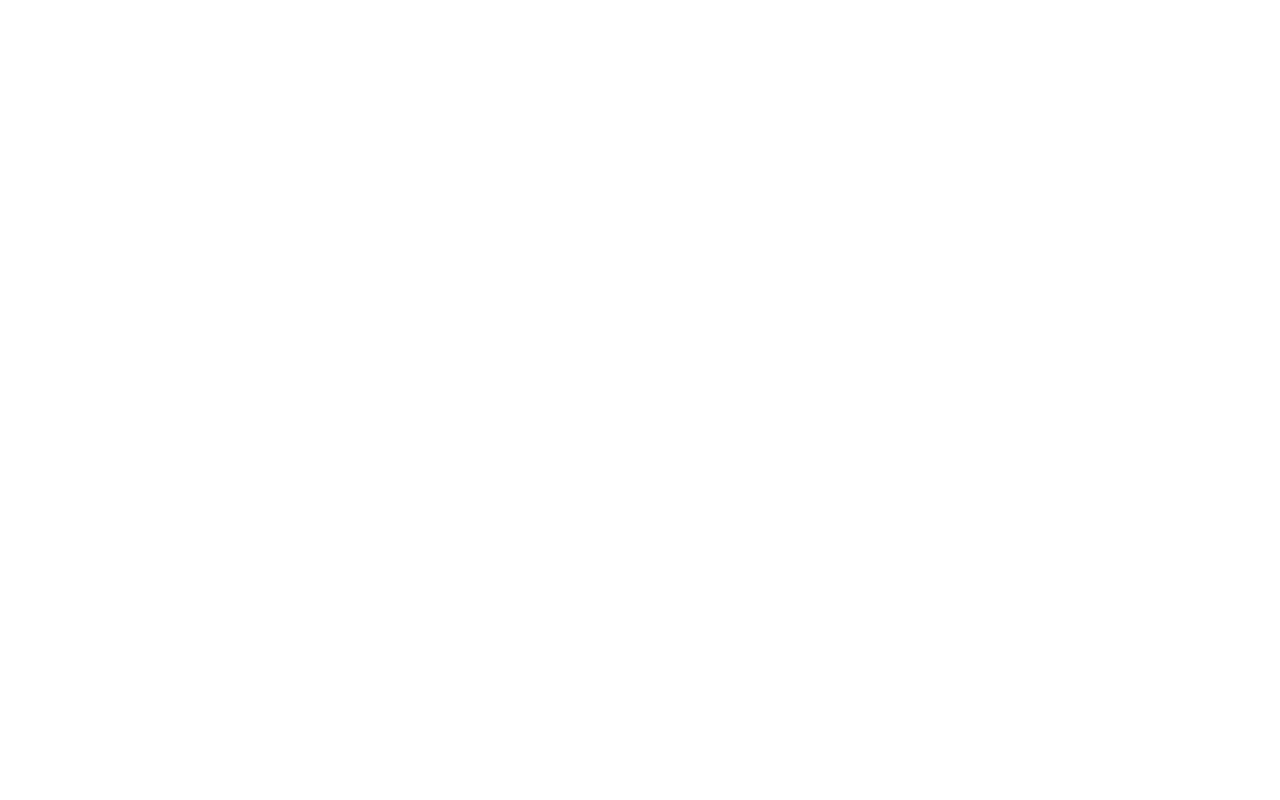
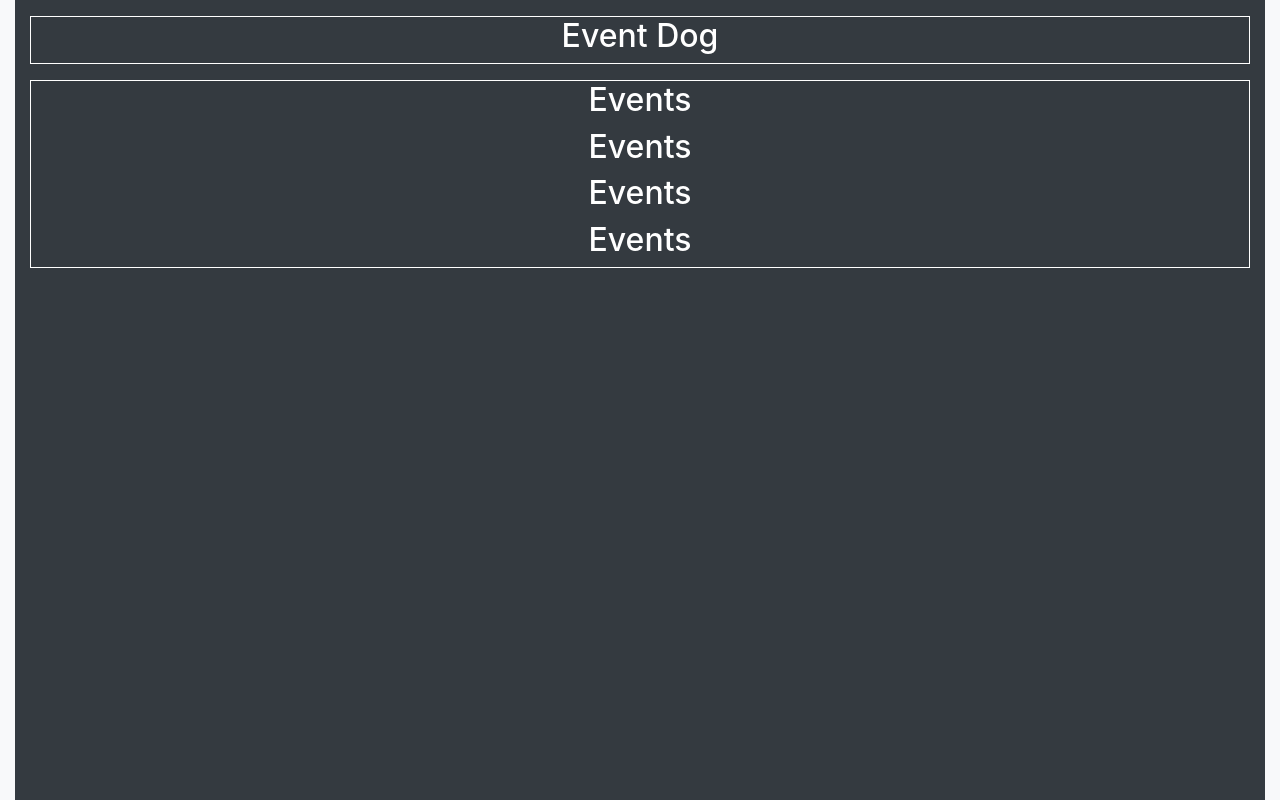
Before and after one commit to Noelcarino/sp2-edm-events, a plain HTML site: page index.html in a window 1280 px wide. Drawn offline with nearby package versions, Linux system fonts and the light colour scheme.

Commit message:
Started the homepage | 10/5/2019 - 9:56pm

```diff
--- a/index.html
+++ b/index.html
@@ -2,11 +2,37 @@
 <html>
 <head>
 
+    <link rel="stylesheet" href="https://stackpath.bootstrapcdn.com/bootstrap/4.3.1/css/bootstrap.min.css" integrity="sha384-ggOyR0iXCbMQv3Xipma34MD+dH/1fQ784/j6cY/iJTQUOhcWr7x9JvoRxT2MZw1T" crossorigin="anonymous">
     <link rel="stylesheet" href="style/style.css">
     <script src="js/main.js"></script>
     <title>EDM Events</title>
 </head>
 <body>
+    <div class="container-fluid bg-light m-auto d-flex flex-column" style="height: 100vh; width: 100vw">
+
+        <div class="container-fluid bg-dark text-light text-center h-100">
+
+
+            <!-- Title Section -->
+            <div class="container-fluid bg-dark text-white border-2 border border-white mt-3">
+                <h2>Event Dog</h2>
+            </div>
+
+
+            <!-- Event Section -->
+            <div class="container-fluid bg-dark text-white border-2 border border-white mt-3">
+                <h2>Events</h2>
+                <h2>Events</h2>
+                <h2>Events</h2>
+                <h2>Events</h2>
+            </div>
+
+
+        </div>
+
+        <!-- Info Section -->
+
+    </div>
 
 </body>
 </html>
```
Also changed, not shown: 1 other file.
